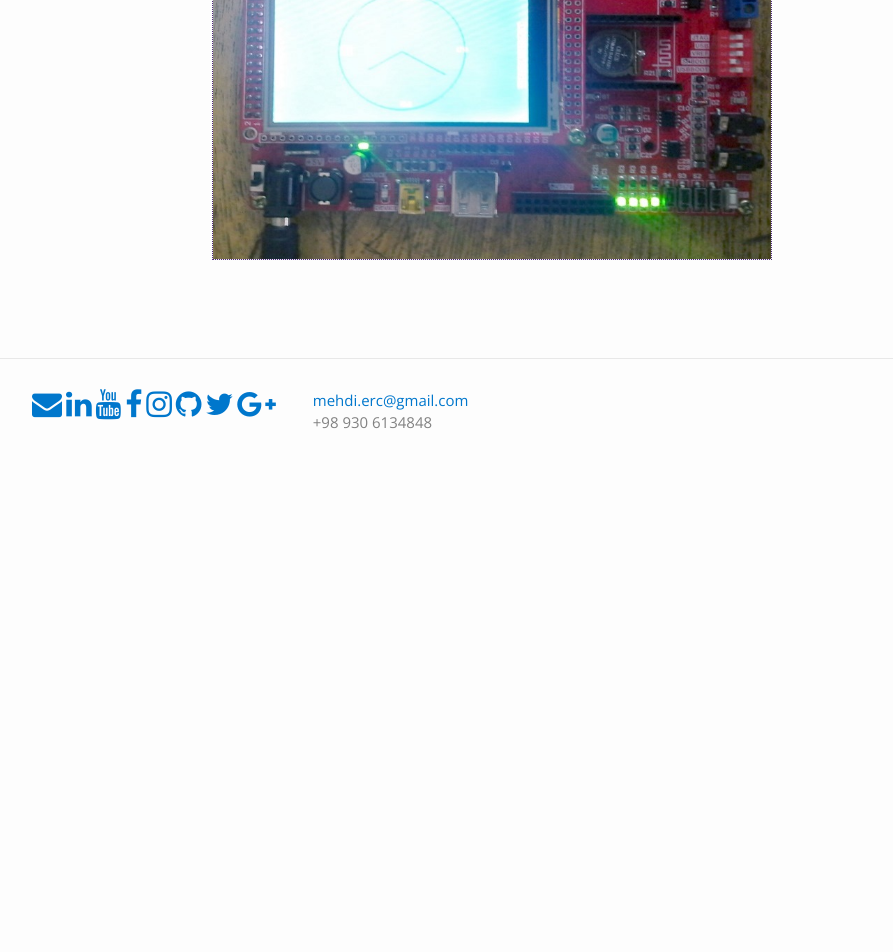
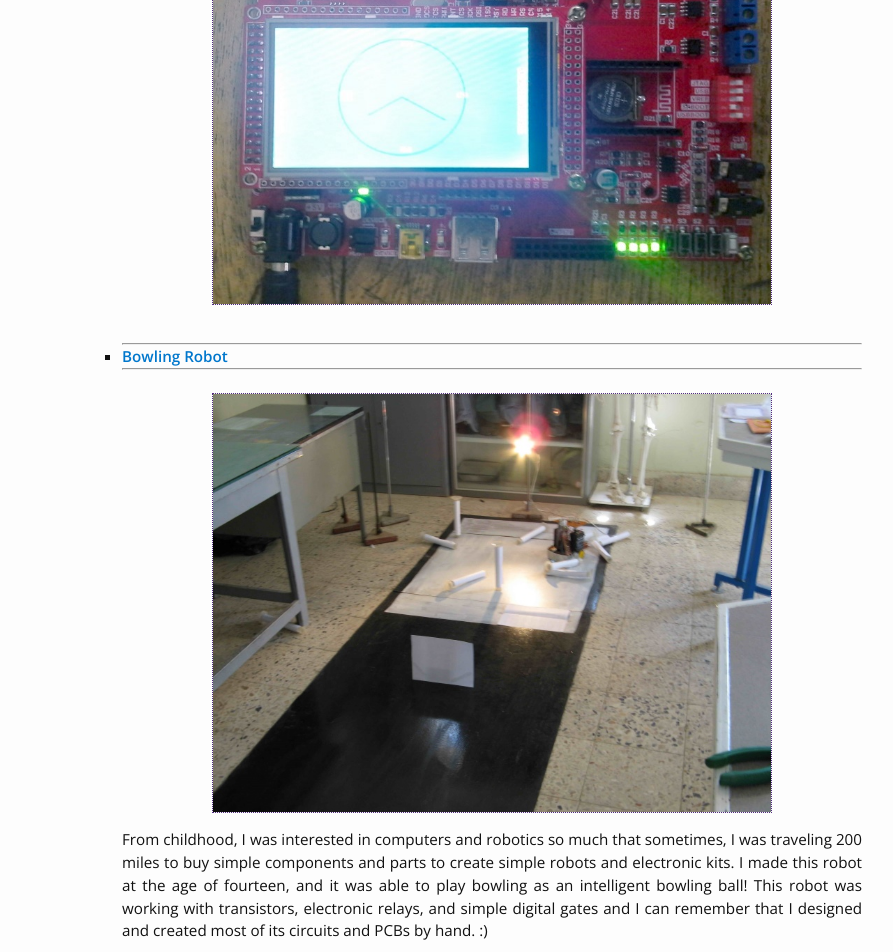
Before and after one commit to mehdierc/mehdierc.github.io, a Jekyll site: the page built from projects.md, in a window 1280 px wide and 1400 px high, scrolled down 8406 px. Shown: the top 952 px of the window, without its empty margins (193-1086 px from the left). Built offline with Jekyll 4.4.1, drawn with Linux system fonts in a browser that asks for light colours; nearby versions of some CDN libraries; before the commit the page ends 8900 px from its top, so only the background shows below that; some of the changed text lies outside the part shown.

Commit message:
Add two more project
Add bowling robot and gimbal projects

```diff
--- /dev/null
+++ b/_posts/2016-09-04-bowlinger.markdown
@@ -0,0 +1,71 @@
+---
+layout: post
+title:  "Bowling Robot"
+date:   2016-09-04 14:59:00
+permalink: projects/bowling_robot
+slidename: bowlinger
+---
+
+{% include image.html url="/images/bowling-2.jpg" caption="" width=560 align="center" %}
+
+<p align="justify">
+From childhood, I was interested in computers and robotics so much that sometimes, I was traveling 200 miles to buy simple components and parts to create simple robots and electronic kits.
+I made this robot at the age of fourteen, and it was able to play bowling as an intelligent bowling ball! This robot was working with transistors, electronic relays, and simple digital gates and I can remember that I designed and created most of its circuits and  PCBs by hand. :)
+<br><br>
+<b>See the following video:</b>
+<p align="center">
+  <iframe width="560" height="315" src="https://www.youtube.com/embed/J4qfe105n2k" frameborder="0" allowfullscreen></iframe>
+</p>
+<b>Photo Gallery:</b>
+<br>
+
+<div class="w3-content" style="max-width:560px">
+  <img class="slide_{{ page.slidename }}" src="/images/bowling-m2.jpg" style="width:100%">
+  <img class="slide_{{ page.slidename }}" src="/images/bowling-m1.jpg" style="width:100%">
+  <img class="slide_{{ page.slidename }}" src="/images/bowling-3.jpg" style="width:100%">
+  <img class="slide_{{ page.slidename }}" src="/images/bowling-4.jpg" style="width:100%">
+  <img class="slide_{{ page.slidename }}" src="/images/bowling-1.jpg" style="width:100%">
+</div>
+
+<div class="w3-center">
+  <div class="w3-section">
+    <button class="w3-btn" onclick="plusDivs_{{ page.slidename }}(-1)">❮ Prev</button>
+    <button class="w3-btn" onclick="plusDivs_{{ page.slidename }}(1)">Next ❯</button>
+  </div>
+  <button class="w3-btn demo_{{ page.slidename }}" onclick="currentDiv_{{ page.slidename }}(1)">1</button>
+  <button class="w3-btn demo_{{ page.slidename }}" onclick="currentDiv_{{ page.slidename }}(2)">2</button>
+  <button class="w3-btn demo_{{ page.slidename }}" onclick="currentDiv_{{ page.slidename }}(1)">3</button>
+  <button class="w3-btn demo_{{ page.slidename }}" onclick="currentDiv_{{ page.slidename }}(2)">4</button>
+  <button class="w3-btn demo_{{ page.slidename }}" onclick="currentDiv_{{ page.slidename }}(1)">5</button>
+</div>
+
+<script>
+var slideIndex_{{ page.slidename }} = 1;
+showDivs_{{ page.slidename }}(slideIndex_{{ page.slidename }});
+
+function plusDivs_{{ page.slidename }}(n) {
+  showDivs_{{ page.slidename }}(slideIndex_{{ page.slidename }} += n);
+}
+
+function currentDiv_{{ page.slidename }}(n) {
+  showDivs_{{ page.slidename }}(slideIndex_{{ page.slidename }} = n);
+}
+
+function showDivs_{{ page.slidename }}(n) {
+  var i;
+  var x = document.getElementsByClassName("slide_{{ page.slidename }}");
+  var dots = document.getElementsByClassName("demo_{{ page.slidename }}");
+  if (n > x.length) {slideIndex_{{ page.slidename }} = 1}
+  if (n < 1) {slideIndex_{{ page.slidename }} = x.length}
+  for (i = 0; i < x.length; i++) {
+     x[i].style.display = "none";
+  }
+  for (i = 0; i < dots.length; i++) {
+     dots[i].className = dots[i].className.replace(" w3-red", "");
+  }
+  x[slideIndex_{{ page.slidename }}-1].style.display = "block";
+  dots[slideIndex_{{ page.slidename }}-1].className += " w3-red";
+}
+</script>
+
+</p>
--- a/_posts/2016-09-04-rescuesos.markdown
+++ b/_posts/2016-09-04-rescuesos.markdown
@@ -3,6 +3,7 @@ layout: post
 title:  "SOS rescue robot"
 date:   2016-09-04 23:39:20
 permalink: projects/rescue_sos
+slidename: rescuesos
 ---
 {% include image.html url="/images/sos-e-2.jpg" caption="" width=560 align="center" %}
 <br>
--- a/projects.md
+++ b/projects.md
@@ -10,6 +10,8 @@ permalink: /projects/
   <li><strong><a href="#thermal_camera">Thermal camera by TPA81 infrared sensor, Arduino and ROS framework</a></strong></li>
   <li><strong><a href="#khayyam_robot">Khayyam rescue robot</a></strong></li>
   <li><strong><a href="#time_server">Time and date server by ARM microcontroller</a></strong></li>
+  <li><strong><a href="#bowling">Bowling Robot</a></strong></li>
+  <li><strong><a href="#gimbal">Two axis gimbal prototype</a></strong></li>
 
   <br>
 <ul>
@@ -81,4 +83,26 @@ permalink: /projects/
     {% endif %}
   {% endfor %}
 
+  {% for post in site.posts %}
+    {% if post.permalink == "projects/bowling_robot" %}
+      <li>
+        <hr> <strong> <a id="bowling" href="{{ post.url }}">{{ post.title }}</a> </strong> <hr>
+        <br>
+        {{ post.content }}
+        <br>
+      </li>
+    {% endif %}
+  {% endfor %}
+
+  {% for post in site.posts %}
+    {% if post.permalink == "projects/gimbal" %}
+      <li>
+        <hr> <strong> <a id="gimbal" href="{{ post.url }}">{{ post.title }}</a> </strong> <hr>
+        <br>
+        {{ post.content }}
+        <br>
+      </li>
+    {% endif %}
+  {% endfor %}
+
 </ul>
```
Also changed, not shown: _posts/2016-09-04-gimbal.markdown (added, +14 -0 lines), _posts/2016-09-04-databoard.markdown (renamed from _posts/2016-09-04-databoard.md), images/bowling-1.jpg (added), images/bowling-2.jpg (added), images/bowling-3.jpg (added), images/bowling-4.jpg (added), images/bowling-m1.jpg (added), images/bowling-m2.jpg (added).
